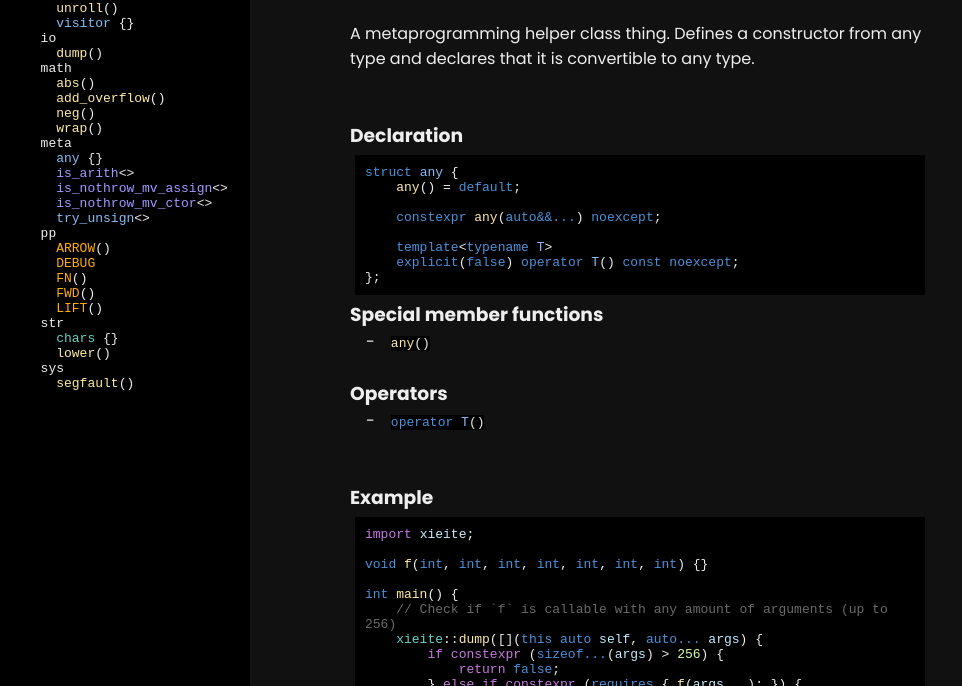
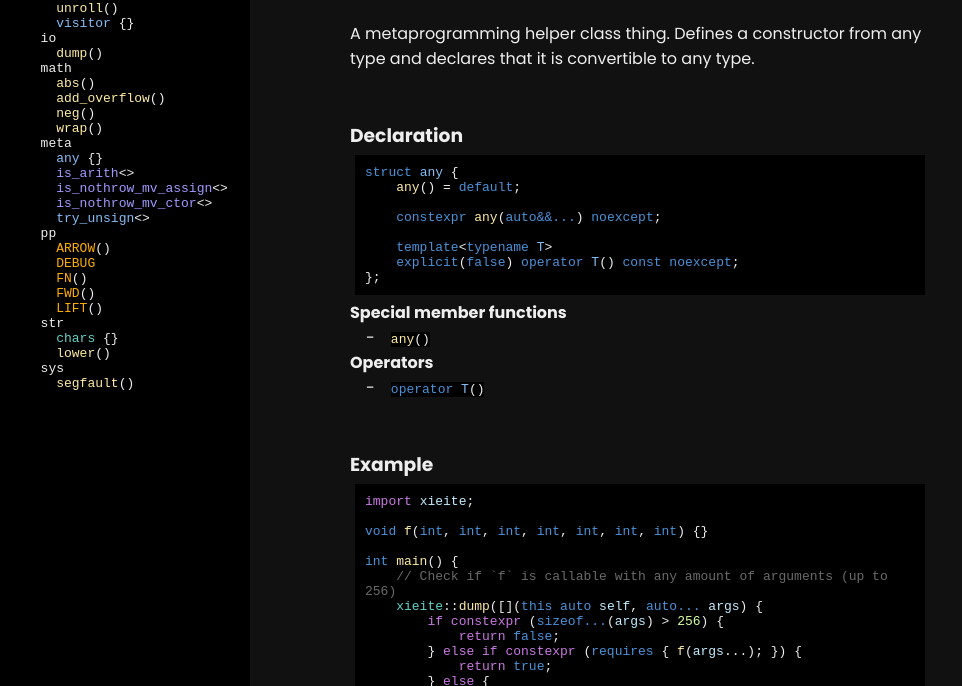
Before and after one commit to xieite/xieite.github.io, a plain HTML site: page meta/any.html in a window 1280 px wide. Shown: the part 114-800 px from the top of the page, without its empty margins (0-962 px from the left). Drawn offline with Linux system fonts and the light colour scheme.

Commit message:
Fix contents of `xieite::any {}`

```diff
--- a/meta/any.html
+++ b/meta/any.html
@@ -29,10 +29,9 @@
 	<span><k_>explicit</k_>(<k_>false</k_>) <k_>operator</k_> <t_>T</t_>() <k_>const noexcept</k_>;</span></a>
 };</pre>
 			</blockquote>
-			<h3>Special member functions</h3>
+			<h4 id="special">Special member functions</h4>
 			&emsp;-&emsp;<a href="/meta/any/any"><code><f_>any</f_>()</code></a><br/>
-			<br/>
-			<h3>Operators</h3>
+			<h4 id="op">Operators</h4>
 			&emsp;-&emsp;<a href="/meta/any/operator-cast"><code><k_>operator</k_> <t_>T</t_>()</code></a><br/>
 			<br/>
 			<br/>
```
